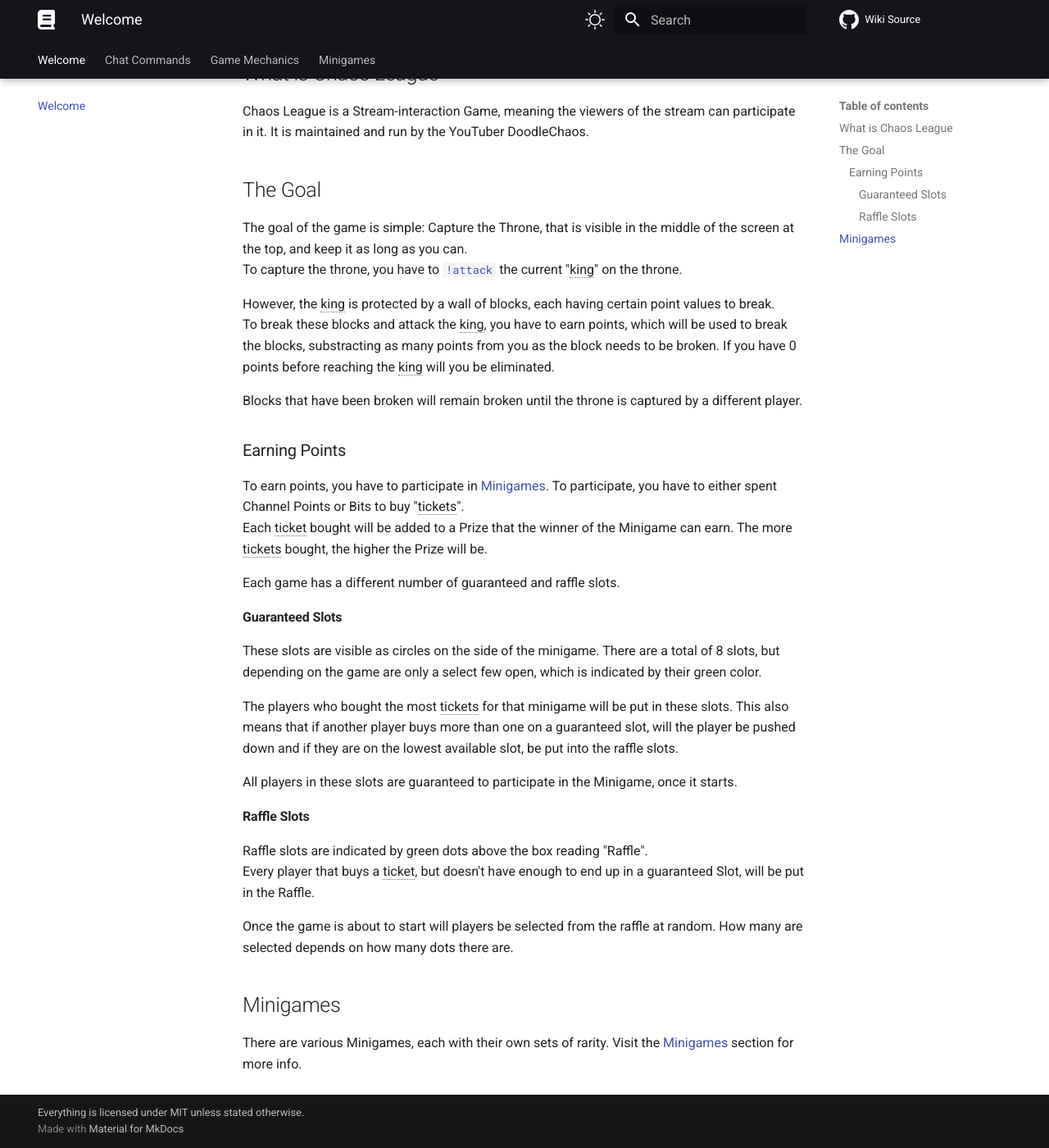
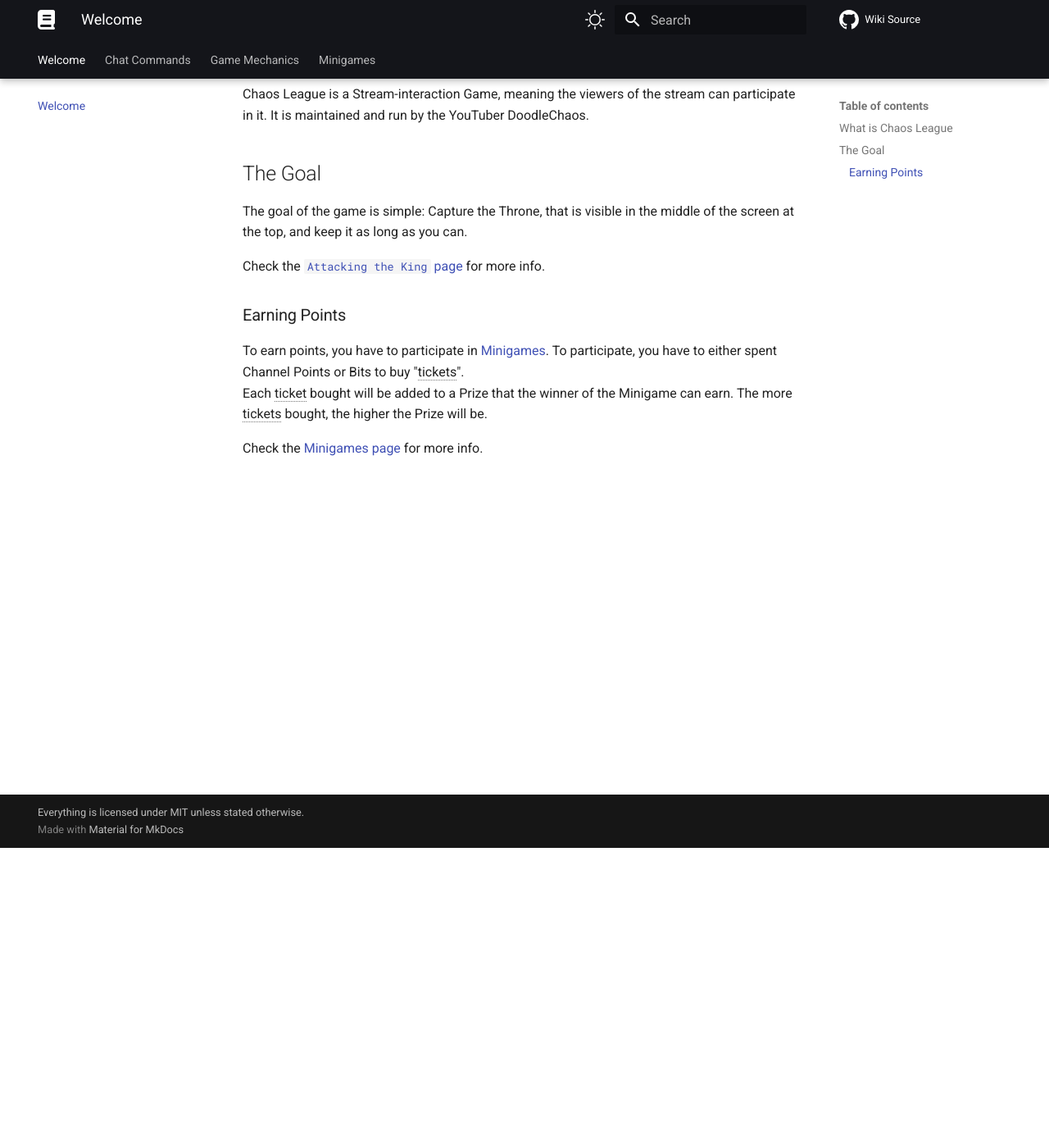
Before and after one commit to chaosleaguewiki/chaosleaguewiki.github.io, an MkDocs documentation site: the page built from docs/index.md, in a window 1280 px wide and 1400 px high, scrolled down 366 px. Shown: the whole window at 82% size. Built offline with MkDocs 1.6.1 and Material for MkDocs 9.7.7, drawn with Linux system fonts in a browser that asks for light colours; comment, search, counter and statistics services are not loaded; some of the changed text lies outside the part shown.

Commit message:
Fix some pages

```diff
--- a/docs/index.md
+++ b/docs/index.md
@@ -1,8 +1,8 @@
 # Welcome
 
 /// warning | Work in Progress
-These docs are a work in progress and may not contain all information available, or even outdated/wrong information.
-If you can, consider [Contributing to the docs][repo].
+These Wiki is a work in progress and may not contain outdated and/or incomplete information.
+If you can, consider [contributing to the wiki on GitHub][repo].
 ///
 
 This is the unofficial documentation of the Chaos League Stream Game created by DoodleChaos.
@@ -14,39 +14,17 @@ Chaos League is a Stream-interaction Game, meaning the viewers of the stream can
 ## The Goal
 
 The goal of the game is simple: Capture the Throne, that is visible in the middle of the screen at the top, and keep it as long as you can.
-To capture the throne, you have to [`!attack`](chat-commands.md#attack) the current "king" on the throne.
 
-However, the king is protected by a wall of blocks, each having certain point values to break.
-To break these blocks and attack the king, you have to earn points, which will be used to break the blocks, substracting as many points from you as the block needs to be broken. If you have 0 points before reaching the king will you be eliminated.
-
-Blocks that have been broken will remain broken until the throne is captured by a different player.
+Check the [`Attacking the King` page][attacking-the-king] for more info.
 
 ### Earning Points
 
 To earn points, you have to participate in [Minigames]. To participate, you have to either spent Channel Points or Bits to buy "tickets".
 Each ticket bought will be added to a Prize that the winner of the Minigame can earn. The more tickets bought, the higher the Prize will be.
 
-Each game has a different number of guaranteed and raffle slots.
-
-#### Guaranteed Slots
-
-These slots are visible as circles on the side of the minigame. There are a total of 8 slots, but depending on the game are only a select few open, which is indicated by their green color.
-
-The players who bought the most tickets for that minigame will be put in these slots. This also means that if another player buys more than one on a guaranteed slot, will the player be pushed down and if they are on the lowest available slot, be put into the raffle slots.
-
-All players in these slots are guaranteed to participate in the Minigame, once it starts.
-
-#### Raffle Slots
-
-Raffle slots are indicated by green dots above the box reading "Raffle".
-Every player that buys a ticket, but doesn't have enough to end up in a guaranteed Slot, will be put in the Raffle.
-
-Once the game is about to start will players be selected from the raffle at random. How many are selected depends on how many dots there are.
-
-## Minigames
-
-There are various Minigames, each with their own sets of rarity. Visit the [Minigames] section for more info.
+Check the [Minigames page][minigames] for more info.
 
 [repo]: https://github.com/chaosleaguewiki/chaosleaguewiki.github.io
 
+[attacking-the-king]: mechanics/attacking-the-king.md
 [minigames]: minigames/index.md
--- a/mkdocs.yml
+++ b/mkdocs.yml
@@ -1,5 +1,5 @@
-site_name: Chaos League Docs
-site_description: Unofficial docs of the Chaos League Game made by DoodleChaos.
+site_name: Chaos League Wiki
+site_description: Unofficial Wiki of the Chaos League Game made by DoodleChaos.
 site_author: Andre_601
 
 site_url: 'https://chaosleaguewiki.github.io'
```
Also changed, not shown: docs/mechanics/attacking-the-king.md (renamed from docs/mechanics/attack.md).
